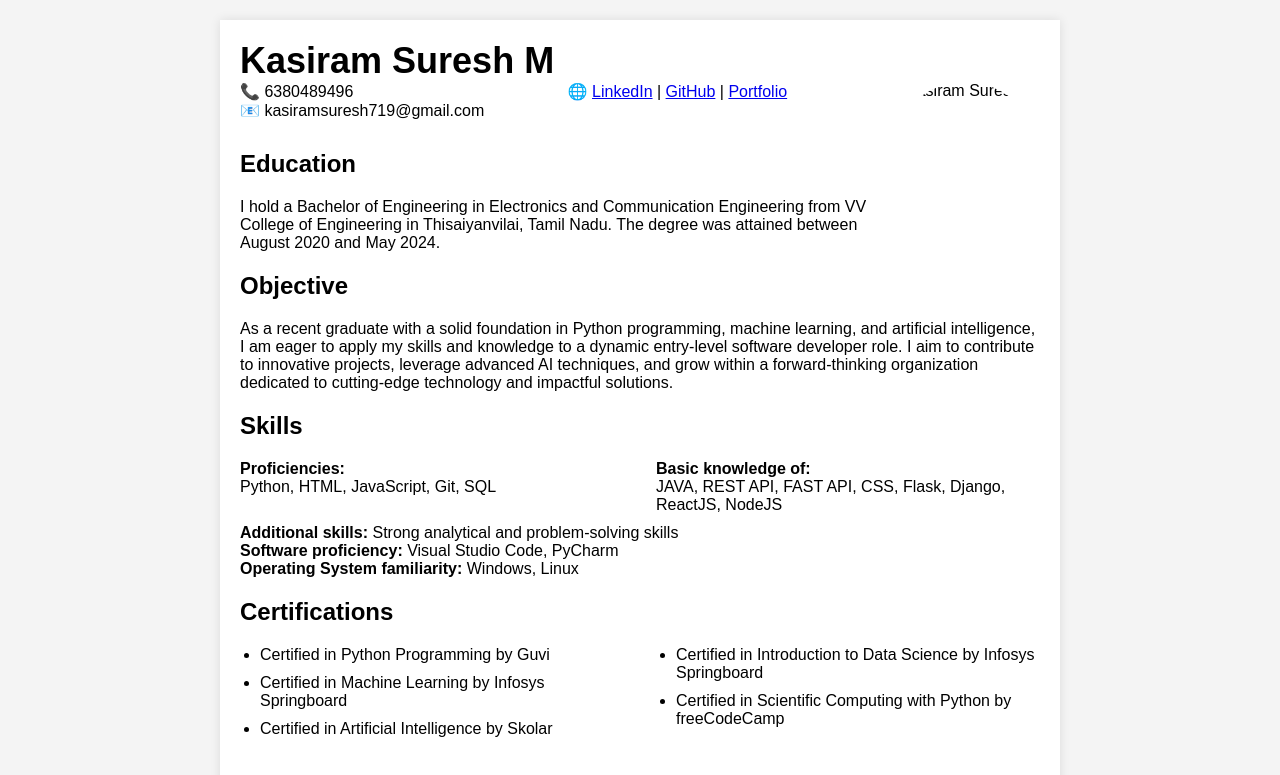
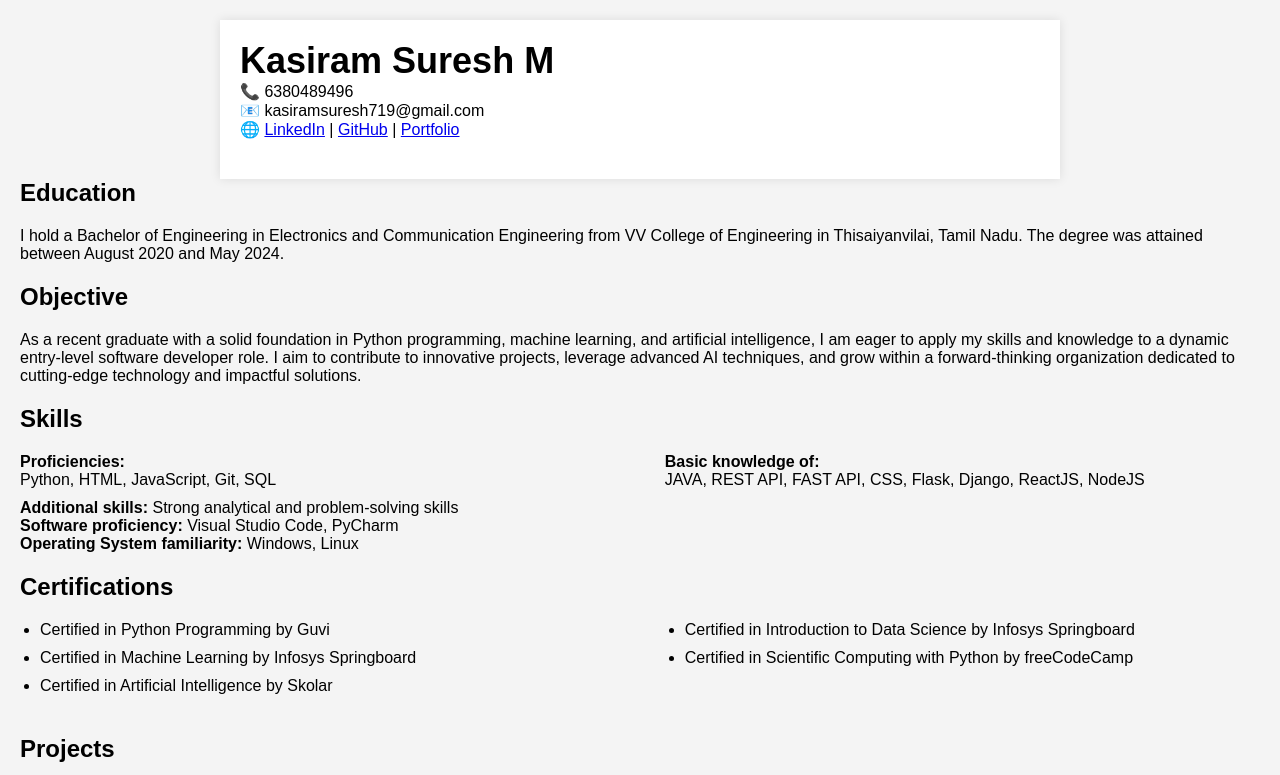
Before and after one commit to firetamizhan/Resume, a plain HTML site: page client/index.html in a window 1280 px wide. Shown: the top 775 px of the page. Drawn offline with Linux system fonts and the light colour scheme.

Commit message:
file should

```diff
--- a/client/index.html
+++ b/client/index.html
@@ -91,10 +91,7 @@
     <div class="container">
         <div class="header">
             <h1>Kasiram Suresh M</h1>
-            <div class="photo">
-                <img src="path_to_your_photo.jpg" alt="Kasiram Suresh M">
-            </div>
-            <div class="contact-info">
+
                 <div>
                     📞 6380489496<br>
                     📧 kasiramsuresh719@gmail.com
```
